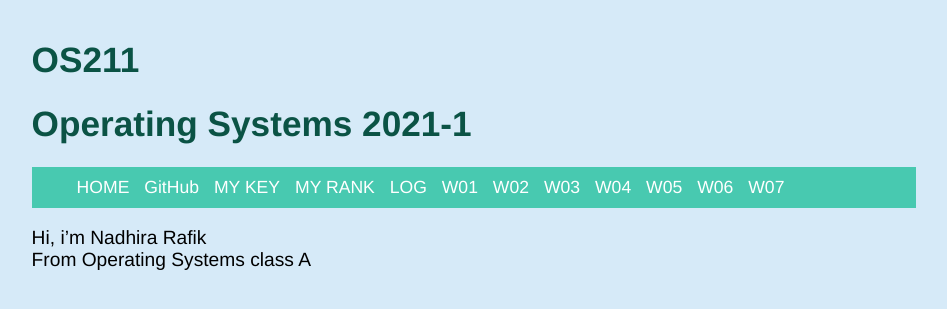
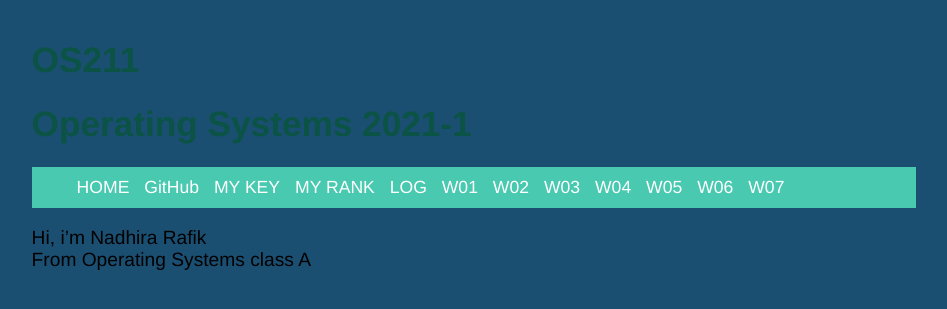
Before and after one commit to nadhirarafik/os211, a Jekyll site: the page built from index.md, in a window 1280 px wide. Shown: the top 309 px of the page, without its empty margins (166-1113 px from the left). Built offline with Jekyll 4.4.1, drawn with Linux system fonts in a browser that asks for light colours.

Commit message:
Update base.html

```diff
--- a/_layouts/base.html
+++ b/_layouts/base.html
@@ -62,7 +62,7 @@
     </style>
 </head>
 
-<body style="background: #D6EAF8">
+<body style="background: #1B4F72">
     <div class="container">
         <header>
 		<h1>OS211</h1>
```
